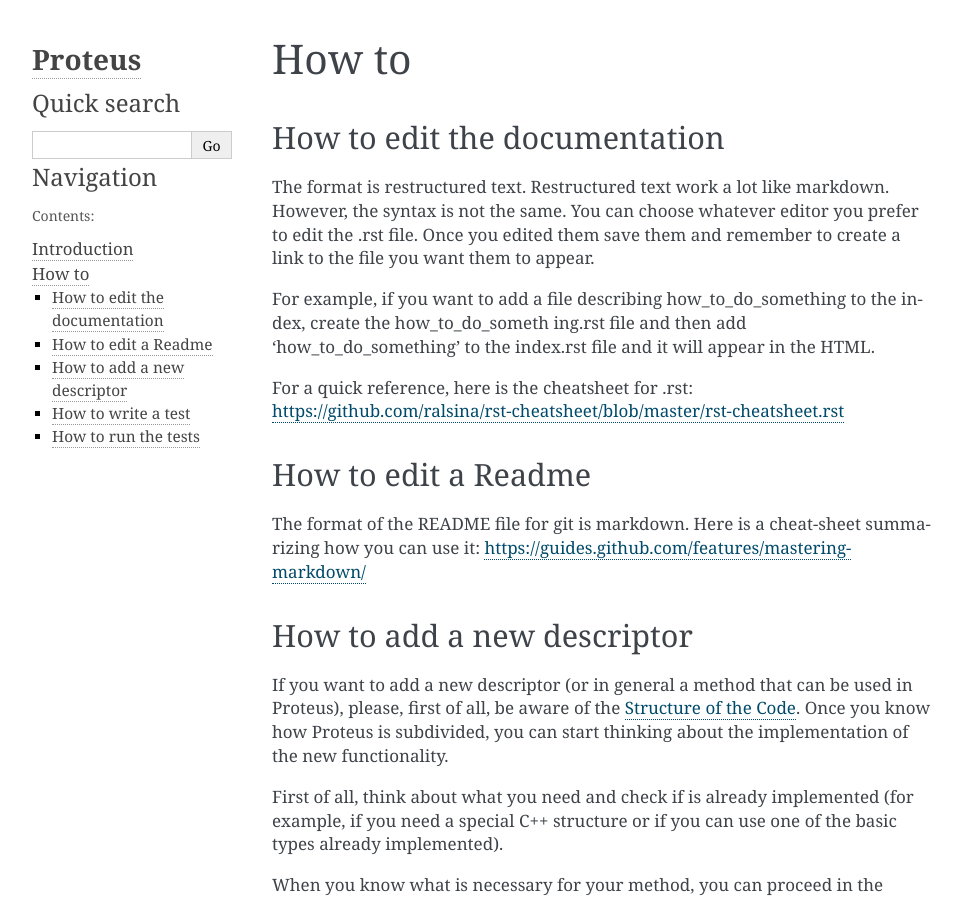
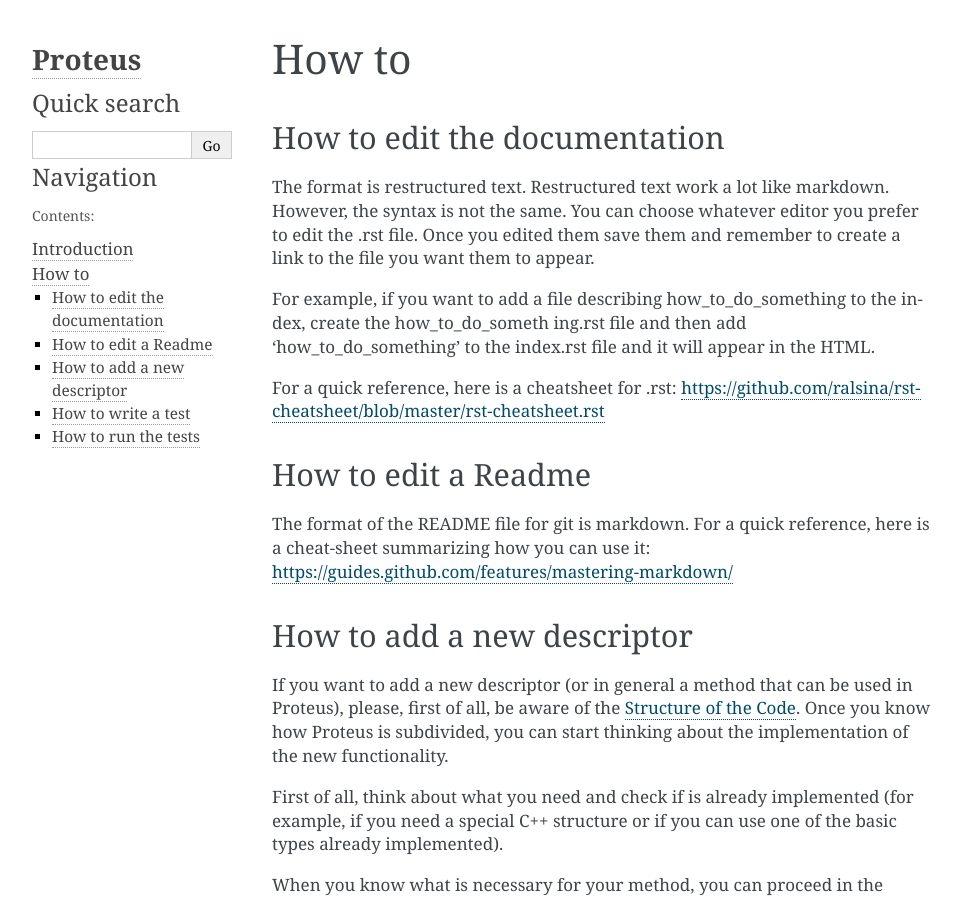
Before and after one commit to lab-cosmo/librascal, a Sphinx documentation site: the page built from docs/source/how_to.rst, in a window 1280 px wide and 900 px high. Shown: the whole window, without its empty margins (148-1110 px from the left). Built offline with Sphinx 7.4.7, drawn with Linux system fonts in a browser that asks for light colours.

```diff
--- a/CMakeLists.txt
+++ b/CMakeLists.txt
@@ -35,7 +35,7 @@ endif()
 
 find_package(Boost COMPONENTS unit_test_framework REQUIRED)
 
-add_external_package(Eigen3 VERSION 3.3-rc2 CONFIG)
+add_external_package(Eigen3 VERSION 3.3.4 CONFIG)
 add_external_package(pybind11 VERSION 2.2.2 CONFIG)
 
 include_directories(
--- a/docs/source/how_to.rst
+++ b/docs/source/how_to.rst
@@ -10,13 +10,13 @@ The format is restructured text. Restructured text work a lot like markdown. How
 For example, if you want to add a file describing how_to_do_something to the index, create the how_to_do_someth
 ing.rst file and then add 'how_to_do_something' to the index.rst file and it will appear in the HTML.
 
-For a quick reference, here is the cheatsheet for .rst:
+For a quick reference, here is a cheatsheet for .rst:
 https://github.com/ralsina/rst-cheatsheet/blob/master/rst-cheatsheet.rst
 
 How to edit a Readme
 --------------------
 
-The format of the README file for git is markdown. Here is a cheat-sheet summarizing how you can use it:
+The format of the README file for git is markdown. For a quick reference, here is a cheat-sheet summarizing how you can use it:
 https://guides.github.com/features/mastering-markdown/
 
 
--- a/docs/source/intro.rst
+++ b/docs/source/intro.rst
@@ -8,7 +8,7 @@ About this project
 
 Proteus is a scalable and versatile fingerprint and machine-learning code is a scalable and versatile machine-learning code. It collects several different algorithms that can be used to create fingerprints, perform dimensionality reduction and fit, atomistic and finite element calculations.
 
-Proteus as of now is thought as standalone code. However, we aim to provide enough flexibility to interface it with other codes such as LAMMPS and PLUMED-2.0. It can be used as a C++ library as well as a python module. To be able to call it from python, we have used the pybind11 library developed at EPFL.
+Proteus as of now is thought as standalone code. However, we aim to provide enough flexibility to interface it with other codes such as LAMMPS and PLUMED-2.0. It can be used as a C++ library as well as a python module. To be able to call it from python, we have used the pybind11 library.
 
 Although at the moment is a serial-only code, we aim to write it in MPI so that it will be possible to take advantage of parallelization to speed up the calculations significantly.
 
```
Also changed, not shown: 1 other file.
